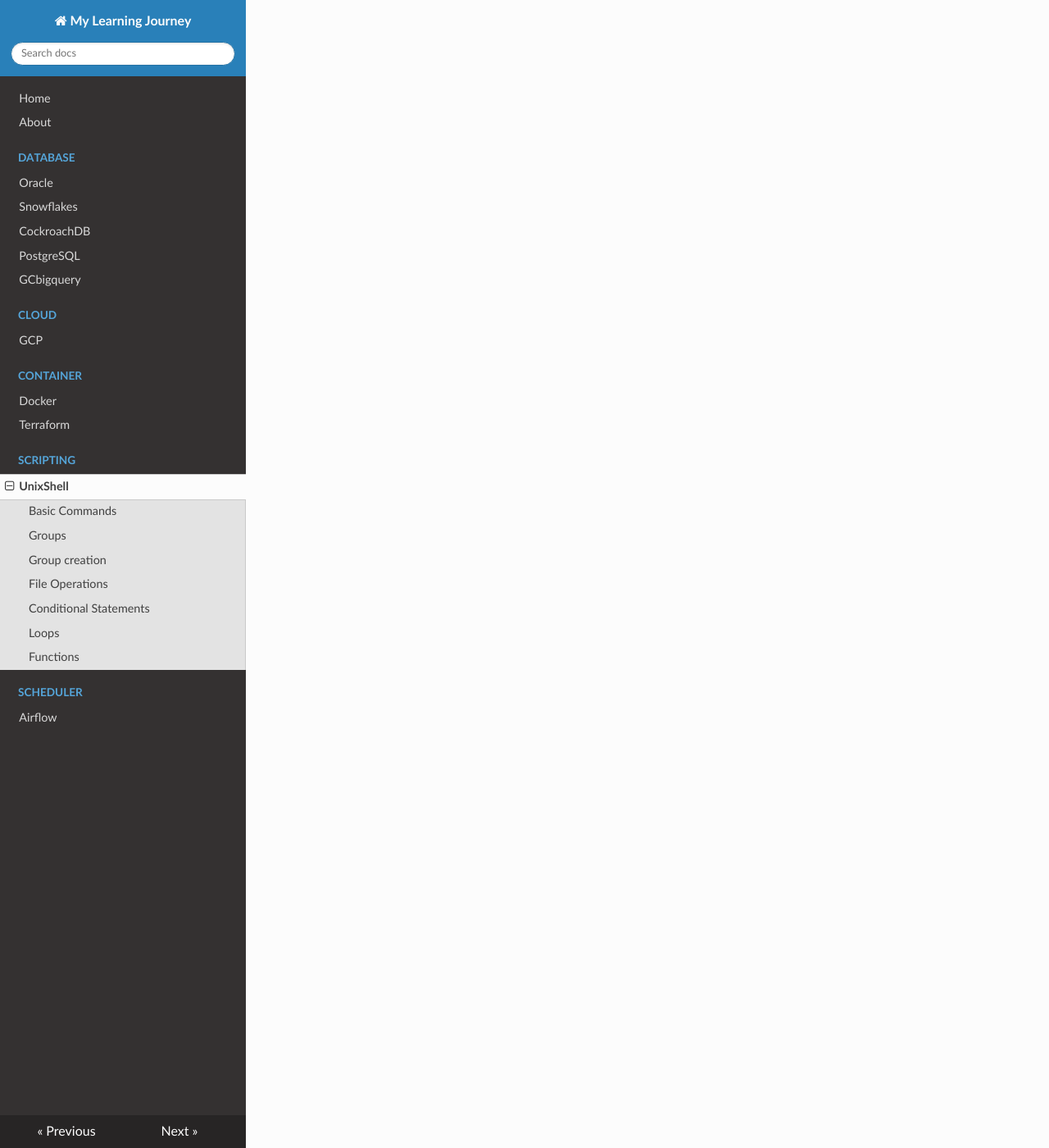
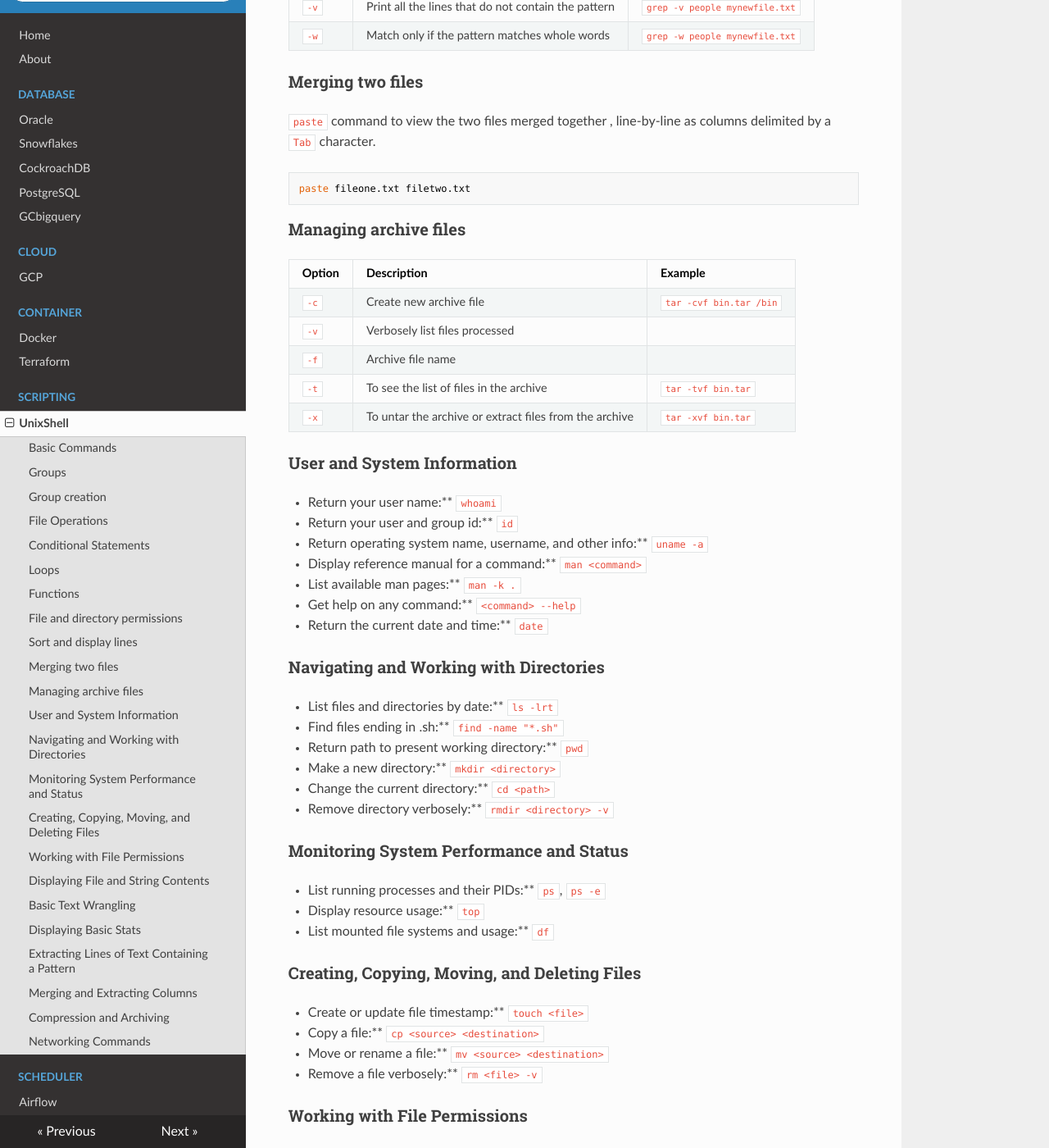
Before and after one commit to rainu1729/mylearnings, an MkDocs documentation site: the page built from docs/Scripting/shellscripting.md, in a window 1280 px wide and 1400 px high, scrolled down 2905 px. Shown: the whole window at 82% size. Built offline with MkDocs 1.6.1, drawn with Linux system fonts in a browser that asks for light colours; nearby versions of some CDN libraries; some of the changed text lies outside the part shown.

Commit message:
Add comprehensive shell scripting commands and usage examples

````diff
--- a/docs/Scripting/shellscripting.md
+++ b/docs/Scripting/shellscripting.md
@@ -76,3 +76,164 @@ greet() {
 
 greet "User"
 ```
+
+### File and directory permissions
+Setting up permission and ownership on files and directories
+
+viewing file permissions
+```bash
+echo "My sample first file" > mynewfile.txt
+
+ls -l mynewfile.txt
+-rw-r--r-- 1 group user 25 Dec 22 17:47 x
+```
+`-rw-r--r--` broken into 4 parts
+If it a directory it will start with `d`
+
+`rw-` permission the logged in user has
+`r--` permission the mentioned group in has
+`r--` permission all other users have
+
+It means the file `mynewfile.txt` can be read by any user but only I can write on it and no one can execute the file.
+
+
+file permission names
+`r` can read the file content
+`w` can modify the file content
+`x` can execute the file
+
+Directory permission
+`r` list directory content using `ls`
+`w` add or remove files or directories
+`x` enter directory using cd command
+
+use `chmod` command to change permissions on file
+```bash
+chmod go-r mynewfile.txt
+```
+
+`go-r` remove the read permission from the `g` group and `o` others.
+
+### Sort and display lines
+
+view the lines in sorted alphanumerically
+```bash
+sort mynewfile.txt
+```
+
+Drop any lines in the file that are identical and consective.
+```bash
+uniq mynewfile.txt
+```
+
+Command to specify a pattern and search for lines within a file.
+```bash
+grep people mynewfile.txt
+```
+
+| Option | Description | Example |
+|----------|----------|----------|
+|`-n`|along with matching lines print line number|` grep -n people mynewfile.txt`|
+|`-c`|get the count of matching lines |` grep -c people mynewfile.txt`|
+|`-i`|ignore the case of the text while matching |` grep -i people mynewfile.txt`|
+|`-v`|Print all the lines that do not contain the pattern|`grep -v people mynewfile.txt`|
+|`-w`|Match only if the pattern matches whole words|`grep -w people mynewfile.txt`|
+
+### Merging two files
+`paste` command to view the two files merged together , line-by-line as columns delimited by a `Tab` character.
+```bash
+paste fileone.txt filetwo.txt
+```
+
+### Managing archive files
+
+|Option|Description|Example|
+|------|-----------|-------|
+|`-c`|Create new archive file|`tar -cvf bin.tar /bin`|
+|`-v`|Verbosely list files processed|
+|`-f`|Archive file name|
+|`-t`|To see the list of files in the archive|`tar -tvf bin.tar`|
+|`-x`|To untar the archive or extract files from the archive|`tar -xvf bin.tar`|
+
+### User and System Information
+
+- Return your user name:** `whoami`
+- Return your user and group id:** `id`
+- Return operating system name, username, and other info:** `uname -a`
+- Display reference manual for a command:** `man <command>`
+- List available man pages:** `man -k .`
+- Get help on any command:** `<command> --help`
+- Return the current date and time:** `date`
+
+### Navigating and Working with Directories
+
+- List files and directories by date:** `ls -lrt`
+- Find files ending in .sh:** `find -name "*.sh"`
+- Return path to present working directory:** `pwd`
+- Make a new directory:** `mkdir <directory>`
+- Change the current directory:** `cd <path>`
+- Remove directory verbosely:** `rmdir <directory> -v`
+
+### Monitoring System Performance and Status
+
+- List running processes and their PIDs:** `ps`, `ps -e`
+- Display resource usage:** `top`
+- List mounted file systems and usage:** `df`
+
+### Creating, Copying, Moving, and Deleting Files
+
+- Create or update file timestamp:** `touch <file>`
+- Copy a file:** `cp <source> <destination>`
+- Move or rename a file:** `mv <source> <destination>`
+- Remove a file verbosely:** `rm <file> -v`
+
+### Working with File Permissions
+
+- Make file executable for all users:** `chmod +x <file>`
+- Make file executable for current user:** `chmod u+x <file>`
+- Remove read permissions from group and others:** `chmod go-r <file>`
+
+### Displaying File and String Contents
+
+- Display file contents:** `cat <file>`
+- Display file contents page-by-page:** `more <file>`
+- Display first/last 10 lines:** `head -10 <file>`, `tail -10 <file>`
+- Display string or variable value:** `echo "text"`, `echo "$VARIABLE"`
+
+### Basic Text Wrangling
+
+- Sort lines:** `sort <file>`
+- Sort in reverse order:** `sort -r <file>`
+- Drop consecutive duplicates:** `uniq <file>`
+
+### Displaying Basic Stats
+
+- Count lines:** `wc -l <file>`
+- Count words:** `wc -w <file>`
+- Count characters:** `wc -m <file>`
+
+### Extracting Lines of Text Containing a Pattern
+
+- Extract lines with pattern (case-insensitive, whole words):** `grep -iw <pattern> <file>`
+- Extract lines from all .txt files:** `grep -l <pattern> *.txt`
+
+### Merging and Extracting Columns
+
+- Merge files line-by-line (tab-delimited):** `paste <file1> <file2> ...`
+- Merge files with comma delimiter:** `paste -d "," <file1> <file2> ...`
+- Extract column from CSV:** `cut -d "," -f <n> <file>`
+- Extract bytes from each line:** `cut -b <range> <file>`
+
+### Compression and Archiving
+
+- Archive files:** `tar -cvf <archive> <files>`
+- Compress files/folders:** `zip <archive> <files/folders>`
+- Extract files from zip:** `unzip <archive> [-d <directory>]`
+
+### Networking Commands
+
+- Print hostname:** `hostname`
+- Send packets to URL:** `ping <url>`
+- Display/configure network interfaces:** `ip`
+- Display contents of file at URL:** `curl <url>`
+- Download file from URL:** `wget <url>`
````
